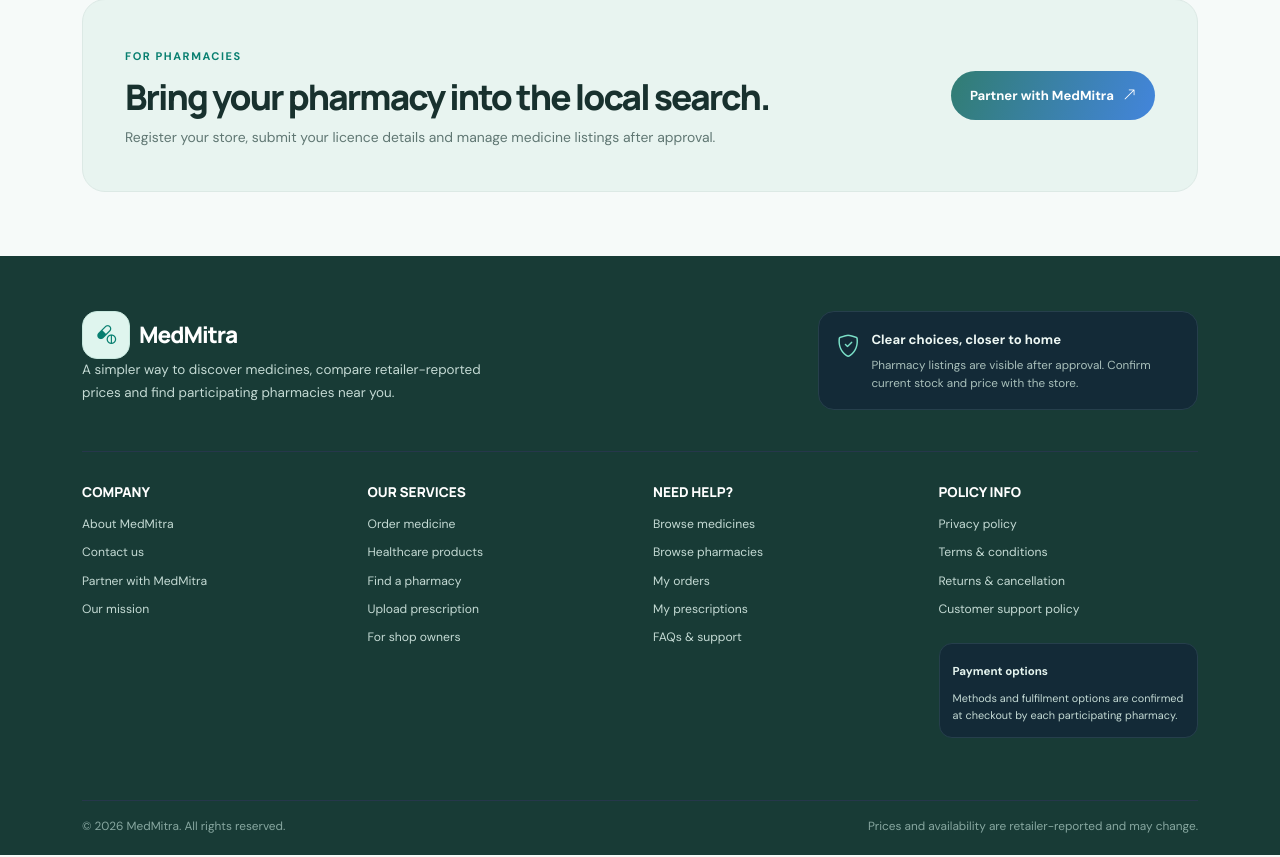
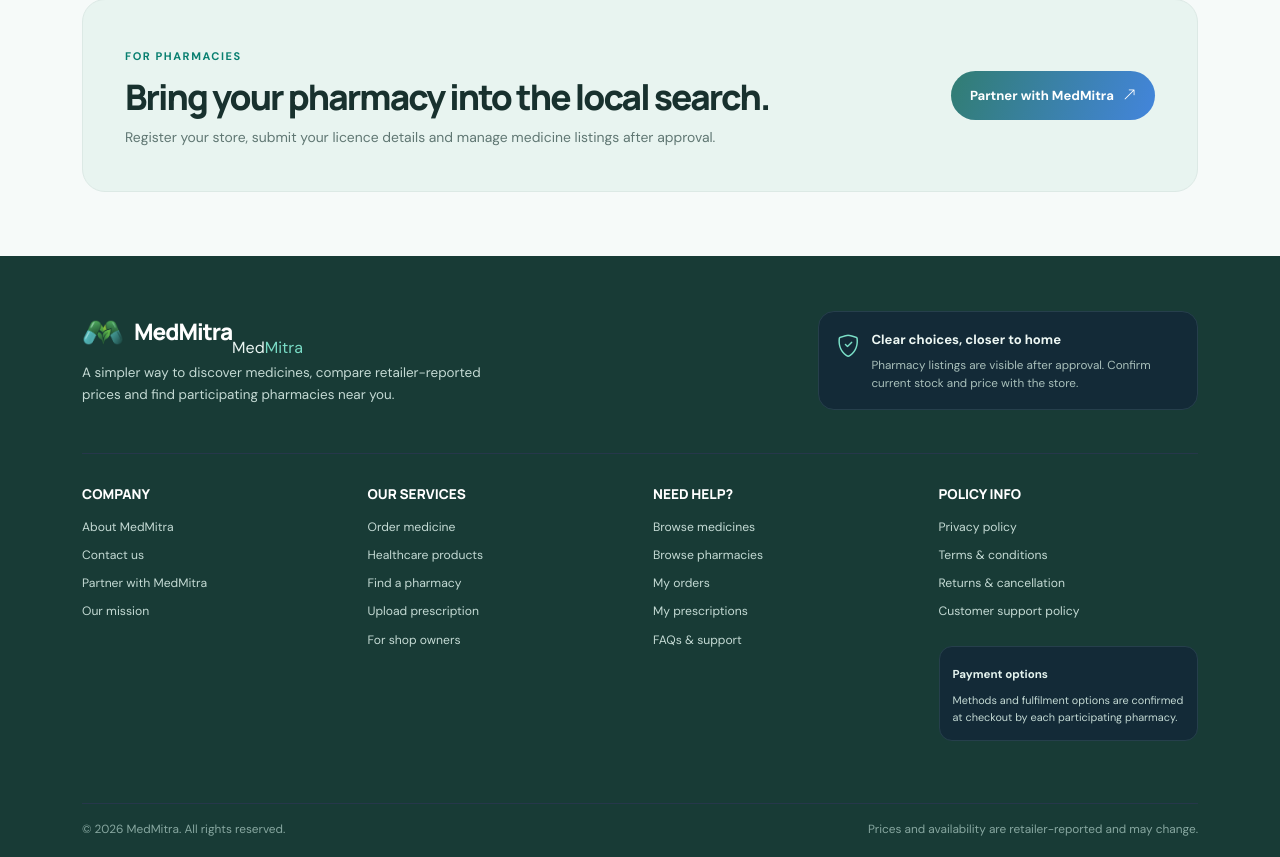
Before and after one commit to susobhande200-jpg/MedMitra-P, a Django app: page / in a window 1280 px wide. Shown: the part 4865-5722 px from the top of the page. Run offline with Django 5.2, Linux system fonts and the light colour scheme; data comes from the database, SQL or seed files in the repository; data that the repository does not hold is empty.

Commit message:
footer logo

```diff
--- a/static/css/homepage-commerce.css
+++ b/static/css/homepage-commerce.css
@@ -1547,3 +1547,24 @@ html[data-theme="dark"] .mm-plus-banner {
     height: 100%;
     object-fit: contain;
 }
+.footer-medmitra-logo {
+    display: block;
+    width: 42px;
+    height: 42px;
+    object-fit: contain;
+    flex-shrink: 0;
+}
+
+.footer-brand {
+    display: inline-flex;
+    align-items: center;
+    gap: 10px;
+    text-decoration: none;
+}
+
+@media (max-width: 576px) {
+    .footer-medmitra-logo {
+        width: 36px;
+        height: 36px;
+    }
+}
--- a/templates/base.html
+++ b/templates/base.html
@@ -114,7 +114,14 @@
 <footer class="mk-footer">
  <div class="container">
   <div class="mm-footer-intro">
-   <div><a class="brand footer-brand" href="{% url 'home' %}" aria-label="MedMitra home"><span class="brand-mark"><i class="bi bi-capsule-pill"></i></span><span>Med<span class="brand-accent">Mitra</span></span></a><p class="footer-copy">A simpler way to discover medicines, compare retailer-reported prices and find participating pharmacies near you.</p></div>
+   <div><a class="brand footer-brand" href="{% url 'home' %}" aria-label="MedMitra home">
+    <img
+        src="{% static 'images/medmitra-icon.png' %}"
+        alt="MedMitra"
+        class="footer-medmitra-logo"
+    >
+    <span>Med<span class="brand-accent">Mitra</span></span>
+</a><span>Med<span class="brand-accent">Mitra</span></span></a><p class="footer-copy">A simpler way to discover medicines, compare retailer-reported prices and find participating pharmacies near you.</p></div>
    <div class="mm-footer-trust"><i class="bi bi-shield-check"></i><span><strong>Clear choices, closer to home</strong><small>Pharmacy listings are visible after approval. Confirm current stock and price with the store.</small></span></div>
   </div>
   <div class="mm-footer-columns">
```
